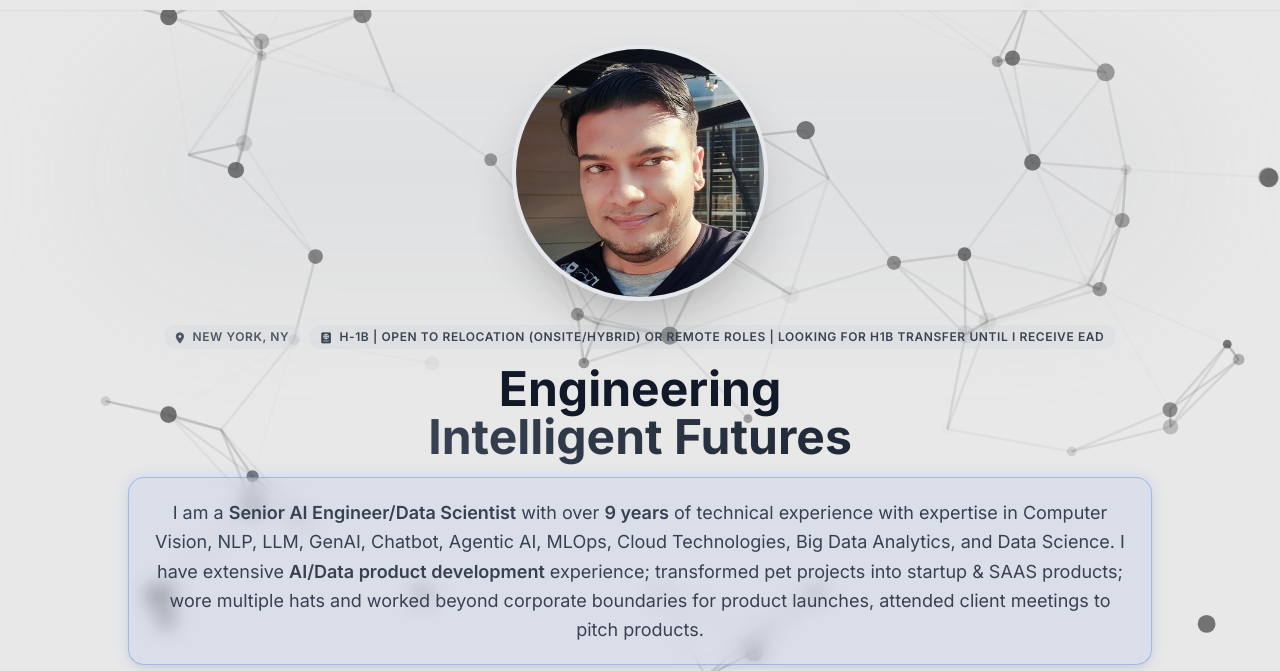
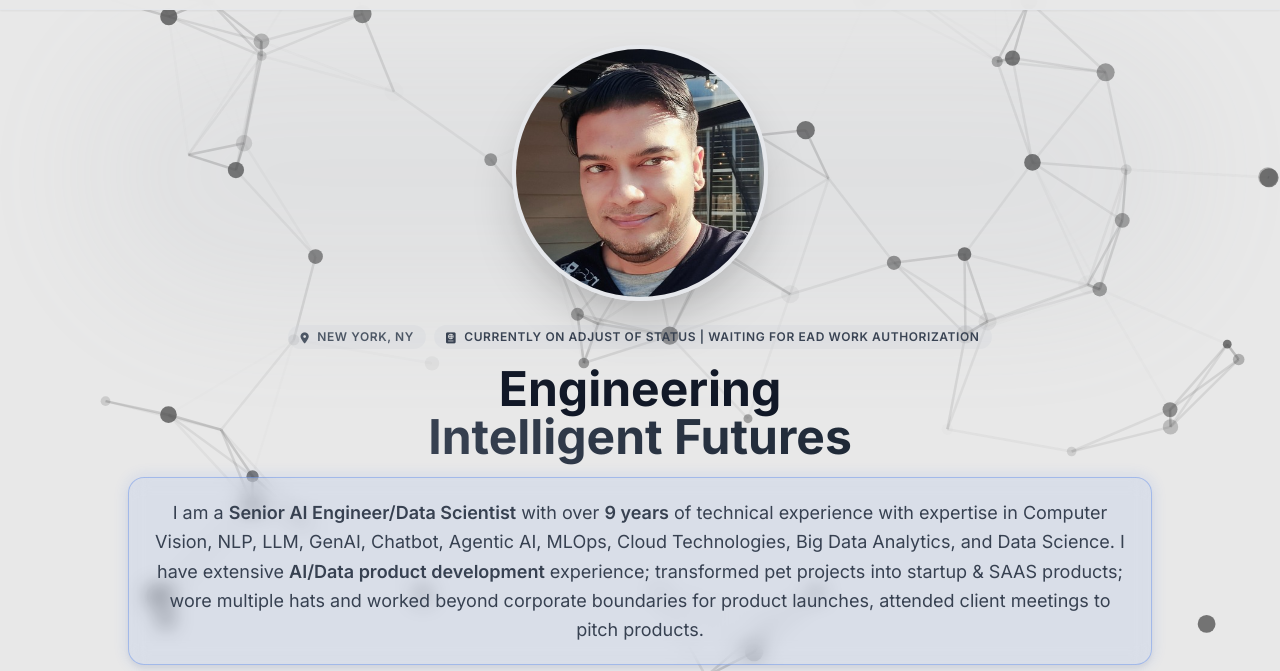
Before and after one commit to itratrahman/itratrahman.github.io, a plain HTML site: page index.html in a window 1280 px wide. Shown: the part 115-786 px from the top of the page. Drawn offline with nearby package versions, Linux system fonts and the light colour scheme.

Commit message:
Changes: 1. Reflected current status in the header

```diff
--- a/index.html
+++ b/index.html
@@ -171,7 +171,7 @@
                 </span>
                 <span class="px-3 py-1 text-gray-700 bg-gray-300/30 rounded-full flex items-center gap-2">
                     <i class="fas fa-passport text-[11px]"></i>
-                    H-1B | Open to relocation (onsite/hybrid) or remote roles | Looking for H1B transfer until I receive EAD
+                    Currently on Adjust of Status | Waiting for EAD work authorization
                 </span>
                 </div>
             </div>
```
